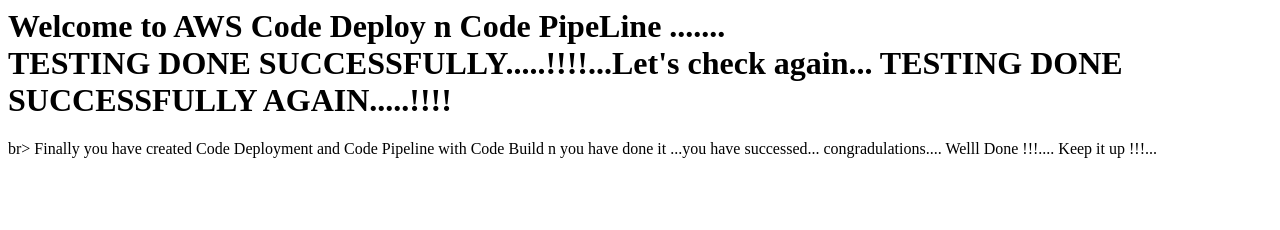
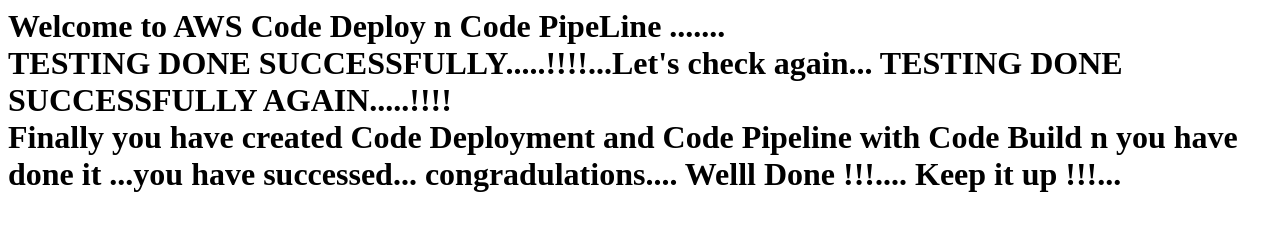
Before and after one commit to srikantb1/srikantb1-SRB_AWSCodePipeLineRepo08122022, a plain HTML site: page index.html in a window 1280 px wide. Drawn offline with Linux system fonts and the light colour scheme.

Commit message:
updated index file

```diff
--- a/index.html
+++ b/index.html
@@ -1,5 +1,5 @@
 <html>
 <body>
-<h1> Welcome to AWS Code Deploy n Code PipeLine ....... <br>TESTING DONE SUCCESSFULLY.....!!!!...Let's check again... TESTING DONE SUCCESSFULLY AGAIN.....!!!!</h1>br> Finally you have created Code Deployment and Code Pipeline with Code Build n you have done it ...you have successed... congradulations.... Welll Done !!!.... Keep it up !!!... </h1>
+<h1> Welcome to AWS Code Deploy n Code PipeLine ....... <br>TESTING DONE SUCCESSFULLY.....!!!!...Let's check again... TESTING DONE SUCCESSFULLY AGAIN.....!!!! <br> Finally you have created Code Deployment and Code Pipeline with Code Build n you have done it ...you have successed... congradulations.... Welll Done !!!.... Keep it up !!!... </h1>
 </body>
 </html>
```
